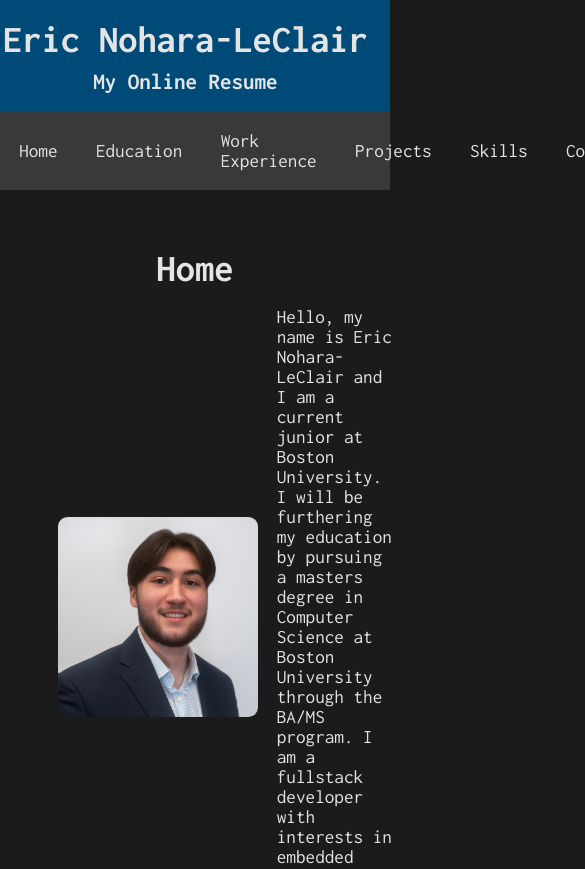
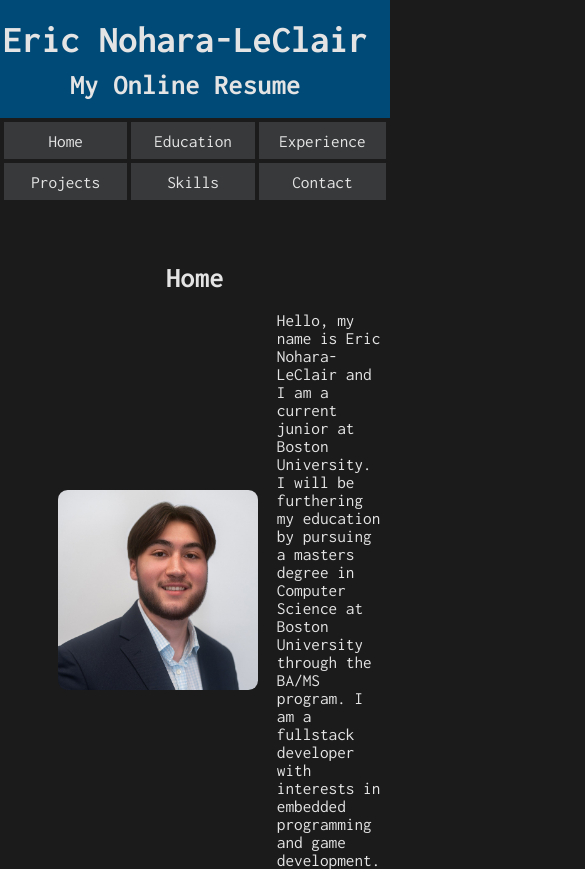
Before and after one commit to EricNohara/mp-1, a plain HTML site: page index.html in a window 390 px wide. Shown: the top 869 px of the page, 585 px wide, since content can reach past the window. Drawn offline with Linux system fonts and the light colour scheme.

Commit message:
added more interactive CSS styling

```diff
--- a/index.html
+++ b/index.html
@@ -22,7 +22,7 @@
         <ul>
           <li><a href="index.html">Home</a></li>
           <li><a href="education.html">Education</a></li>
-          <li><a href="experiences.html">Work Experience</a></li>
+          <li><a href="experiences.html">Experience</a></li>
           <li><a href="projects.html">Projects</a></li>
           <li><a href="skills.html">Skills</a></li>
           <li><a href="contact.html">Contact</a></li>
@@ -55,7 +55,7 @@
     <footer>
       <p>
         All Rights Reserved by Eric Nohara-LeClair
-        <a href="">(Credits)</a> &copy
+        <a href="/contact.html">(Credits)</a> &copy
       </p>
     </footer>
   </body>
--- a/stylesheets/main.css
+++ b/stylesheets/main.css
@@ -36,11 +36,12 @@ main > h2 {
 img {
   border-radius: 0.5rem;
   max-width: 400px;
+  height: auto;
 }
 
 .portrait-img {
-  height: 200px;
-  width: 200px;
+  height: auto;
+  max-width: 200px;
 }
 
 .page-content-container {
@@ -50,6 +51,18 @@ img {
 @media (max-width: 750px) {
   main {
     width: 100%;
+  }
+  h2 {
+    font-size: 1.5rem !important;
+  }
+  p {
+    font-size: 0.9rem !important;
+  }
+  li {
+    font-size: 0.9rem !important;
+  }
+  img {
+    max-width: 300px;
   }
 }
 
--- a/stylesheets/shared/calculator.css
+++ b/stylesheets/shared/calculator.css
@@ -31,7 +31,7 @@
   background-color: var(--calc-output-color);
   border-radius: 1rem;
   margin-top: 1rem;
-  font-size: 1.5rem;
+  font-size: calc(2vw);
 }
 
 .calc-btn-container {
--- a/stylesheets/shared/containers.css
+++ b/stylesheets/shared/containers.css
@@ -54,11 +54,13 @@
   margin-left: 2rem;
 }
 
-@media (max-width: 1000px) {
+@media (max-width: 1200px) {
   .img-content-container {
     flex-direction: column;
   }
+}
 
+@media (max-width: 1000px) {
   .img-content-container > ul {
     margin: 0;
     margin-top: 1rem;
--- a/stylesheets/shared/nav.css
+++ b/stylesheets/shared/nav.css
@@ -33,6 +33,13 @@ nav > ul > li:hover {
     width: 100%;
   }
   nav > ul {
-    display: flex;
+    display: grid;
+    grid-template-columns: 33% 33% 34%;
+    border: 2px solid var(--app-background-color);
+  }
+  nav > ul > li {
+    padding: 0.5rem;
+    font-size: calc(80%);
+    border: 2px solid var(--app-background-color);
   }
 }
```
Also changed, not shown: contact.html (+3 -2 lines), education.html (+2 -2 lines), experiences.html (+3 -2 lines), projects.html (+3 -2 lines), skills.html (+3 -2 lines).
